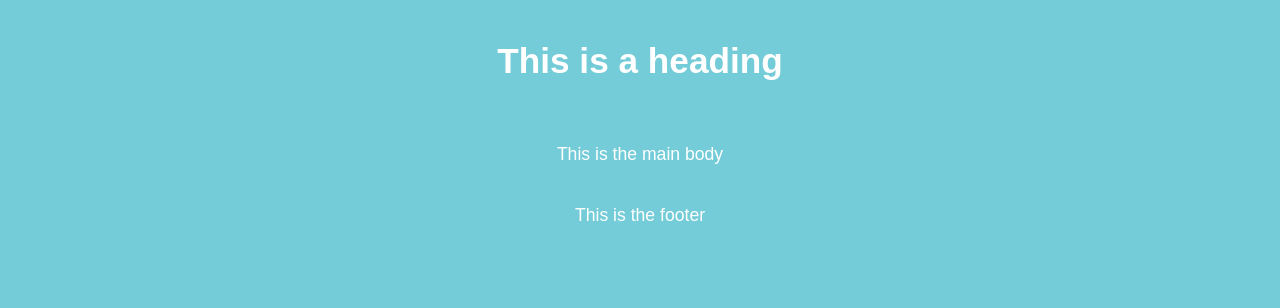
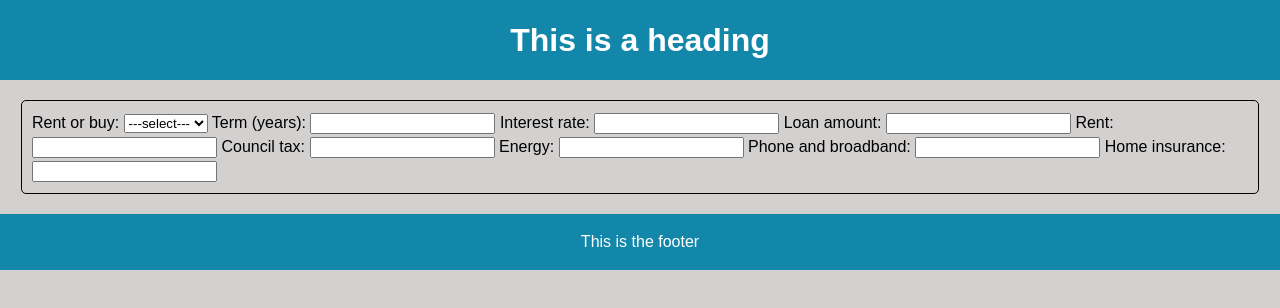
Before and after one commit to bayzoo/homeCostCalculator, a plain HTML site: page index.html in a window 1280 px wide. Drawn offline with Linux system fonts and the light colour scheme.

Commit message:
add header footer + main sections and form content

```diff
--- a/index.html
+++ b/index.html
@@ -11,7 +11,32 @@
     <h1>This is a heading</h1>
   </header>
   <main>
-    <p>This is the main body</p>
+    <div id="form-container">
+      <form name="total-cost "action="#">
+        <label for="home-select">Rent or buy:</label>
+        <select name="homeSelect" id="home-select">
+          <option value="" disabled selected>---select---</option>
+          <option value="rent">Rent</option>
+          <option value="buy">Buy</option>
+        </select>
+        <label for="mortgage-years">Term (years):</label>
+        <input type="number" name="mortgage" id="mortgage-years">
+        <label for="mortgage-rate">Interest rate:</label>
+        <input type="number" name="mortgage" id="mortgage-rate">
+        <label for="mortgage-loan">Loan amount:</label>
+        <input type="number" name="mortgage" id="mortgage-loan">
+        <label for="rent-pm">Rent:</label>
+        <input type="number" name="rent" id="rent-pm">
+        <label for="council-tax">Council tax:</label>
+        <input type="number" name="councilTax" id="council-tax">
+        <label for="energy">Energy:</label>
+        <input type="number" name="energy" id="energy">
+        <label for="broadband-phone">Phone and broadband:</label>
+        <input type="number" name="broadbandPhone" id="broadband-phone">
+        <label for="home-insurance">Home insurance:</label>
+        <input type="number" name="homeInsurance" id="home-insurance">
+      </form>
+    </div>
   </main>
   <footer>
     <p>This is the footer</p>
--- a/style.css
+++ b/style.css
@@ -1,12 +1,15 @@
-/* Core Styles */
+/* Core styles */
+html {
+  font-size: 62.5%;
+  box-sizing: border-box;
+}
 body {
   margin: 0;
   font-family: Arial, Helvetica, sans-serif;
-  background: rgb(115, 204, 216);
-  color: #fff;
-  font-size: 1.1em;
+  background: rgb(211, 208, 208);
+  color: rgb(0, 0, 0);
+  font-size: 1.6rem;
   line-height: 1.5;
-  text-align: center;
 }
 img {
   display: block;
@@ -15,23 +18,59 @@ img {
 }
 h1, h2, h3 {
   margin: 0;
-  padding: 1em 0;
+  padding: 1.6rem 0;
 
 }
 p {
   margin: 0;
-  padding: 1em 0;
+  padding: 1.6rem 0;
 }
 .btn {
   display: inline-block;
   background: #333;
   color: #fff;
   text-decoration: none;
-  padding: 1em 2em;
-  border: 1px solid #666;
-  margin: 0.5em 0;
+  padding: 1.6rem 3.2rem;
+  border: 0.2rem solid #666;
+  margin: 0.8rem 0;
 }
 .btn:hover {
   background: #eaeaea;
   color: #333;
 }
+
+/* Header styles */
+
+header {
+  background: rgb(19, 135, 170);
+  width: 100%;
+  text-align: center;
+}
+header h1 {
+  color: rgb(255, 255, 255);
+}
+
+/* Main styles */
+
+main {
+  display: flex;
+  justify-content: center;
+  margin: 2rem 0;
+}
+#form-container {
+  width: 95%;
+  padding: 1rem;
+  border: 0.1rem solid black;
+  border-radius: 5px;
+}
+
+/* Footer styles */
+
+footer {
+  background: rgb(19, 135, 170);
+  width: 100%;
+  text-align: center;
+}
+footer p {
+  color: rgb(255, 255, 255);
+}
```
